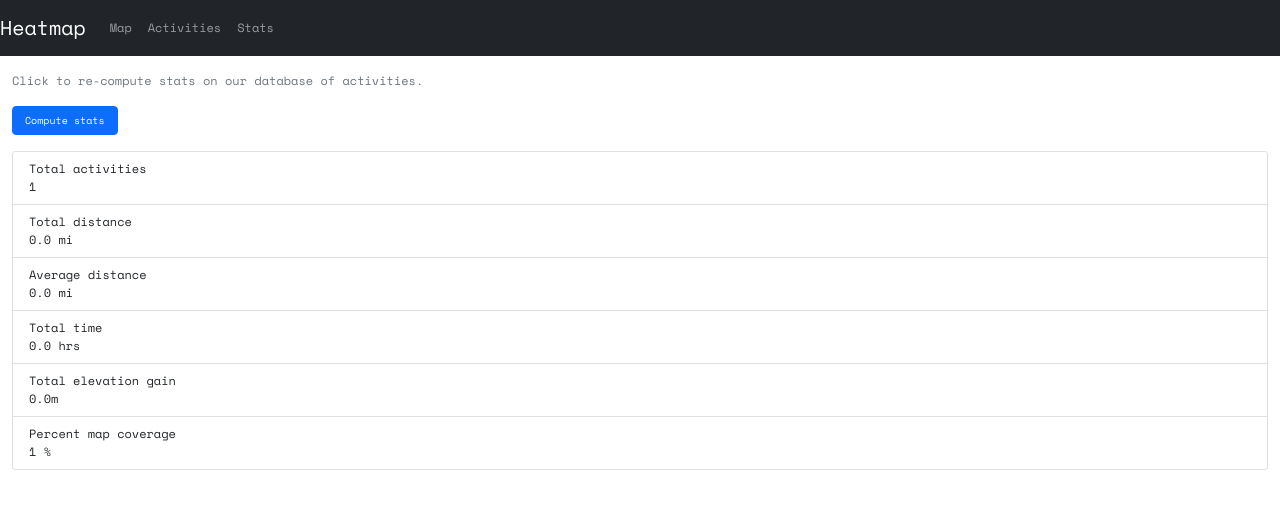
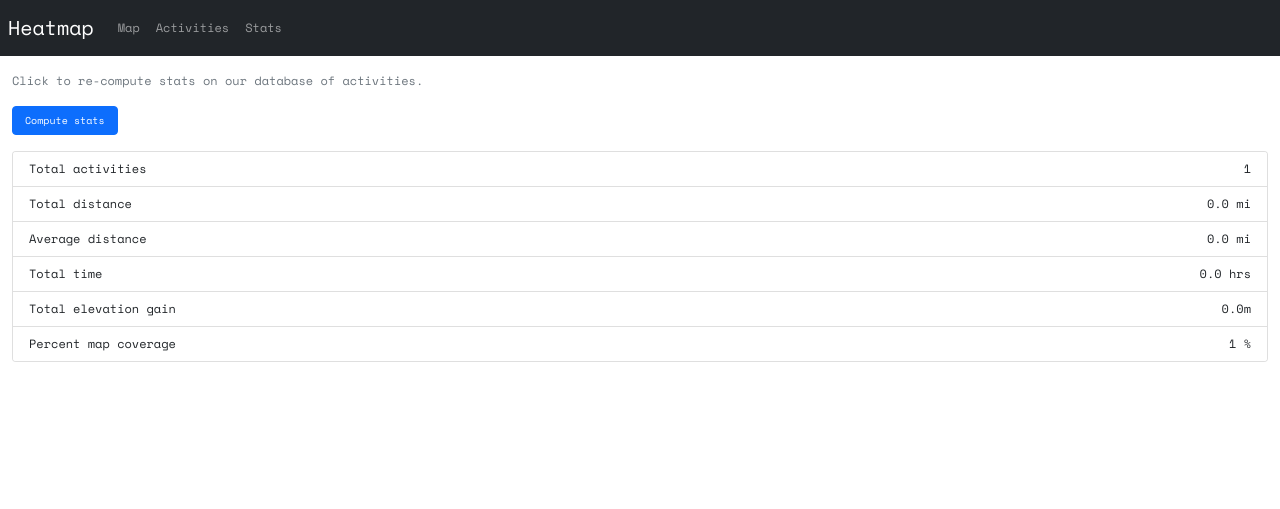
Before and after one commit to miloknowles/everystreet, a Flask app: template templates/stats.html in a window 1280 px wide. Shown: the top 509 px of the page. Run offline with Flask 2, Linux system fonts and the light colour scheme; the template is opened without the code that fills it: most values are stand-ins (such as "Sample title", 1, 10 or a date in 2020); parts of the project's set-up code (start-up, migrations or seed data) failed here and were passed over; some libraries are stand-ins or nearby versions.

Commit message:
Fix stats page

```diff
--- a/static/style.css
+++ b/static/style.css
@@ -29,6 +29,11 @@ h3 {
   padding: 0px;
 }
 
+.navbar {
+  padding-left: 0.5rem;
+  padding-right: 0.5rem;
+}
+
 .nav-link {
   font-size: 12px;
 }
--- a/templates/mapbox.html
+++ b/templates/mapbox.html
@@ -9,7 +9,7 @@
 
     <div id="map"></div>
 
-    <!-- <div id="toolbar" class="btn-toolbar mb-3" role="toolbar" aria-label="Map display toolbar">
+    <div id="toolbar" class="btn-toolbar mb-3" role="toolbar" aria-label="Map display toolbar">
       <div class="btn-group me-2" role="group" aria-label="Button group">
         <input type="checkbox" class="btn-check" name="btnradio" id="show-coverage" autocomplete="off" checked>
         <label class="btn btn-outline-primary" for="show-coverage">Coverage</label>
@@ -22,7 +22,7 @@
       </div>
       <input type="checkbox" class="btn-check" id="show-boundary" autocomplete="off" checked>
       <label class="btn btn-outline-primary" for="show-boundary">Show Boundary</label>
-    </div> -->
+    </div>
 
     <script>
       //========================================================================
--- a/templates/stats.html
+++ b/templates/stats.html
@@ -12,28 +12,40 @@
       <div class="card mt-3">
         <ul class="list-group list-group-flush">
           <li class="list-group-item">
+            <div class="d-flex w-100 justify-content-between">
               <div class="float-left card-text">Total activities</div>
-            <div id="total-activities" class="float-right card-text">{{ total_activities }}</div>
+              <div id="total-activities" class="float-end card-text">{{ total_activities }}</div>
+            </div>
           </li>
           <li class="list-group-item">
+            <div class="d-flex w-100 justify-content-between">
               <div class="float-left card-text">Total distance</div>
               <div id="total-distance" class="float-right card-text">{{ '%.1f'|format(total_distance) }} mi</div>
+            </div>
           </li>
           <li class="list-group-item">
+            <div class="d-flex w-100 justify-content-between">
               <div class="float-left card-text">Average distance</div>
               <div id="avg-distance" class="float-right card-text">{{ '%.1f'|format(avg_distance) }} mi</div>
+            </div>
           </li>
           <li class="list-group-item">
+            <div class="d-flex w-100 justify-content-between">
               <div class="float-left card-text">Total time</div>
               <div id="total-time" class="float-right card-text">{{ '%.1f'|format(total_time) }} hrs</div>
+            </div>
           </li>
           <li class="list-group-item">
+            <div class="d-flex w-100 justify-content-between">
               <div class="float-left card-text">Total elevation gain</div>
               <div id="total-elevation-gain" class="float-right card-text">{{ '%.1f'|format(total_elevation_gain) }}m</div>
+            </div>
           </li>
           <li class="list-group-item">
+            <div class="d-flex w-100 justify-content-between">
               <div class="float-left card-text">Percent map coverage</div>
               <div id="percent-coverage" class="float-right card-text">{{ percent_coverage }} %</div>
+            </div>
           </li>
         </ul>
       </div>
```
Lines whose indentation alone changed are shown as unchanged.
